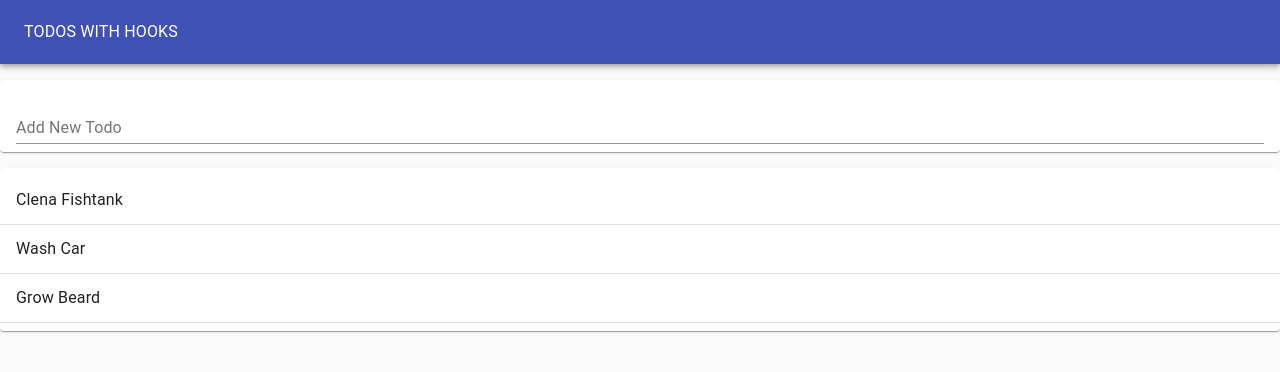
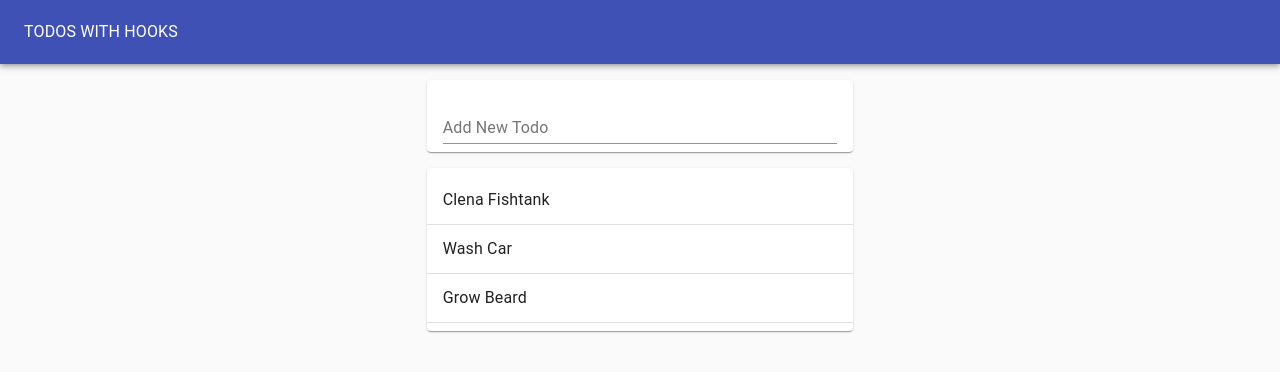
Before and after one commit to shresthabibek/hooks-todo-app, a React (Create React App) app: page / in a window 1280 px wide. Shown: the top 372 px of the page. Built offline with nearby package versions, Linux system fonts and the light colour scheme.

Commit message:
added grid

```diff
--- a/src/TodoApp.js
+++ b/src/TodoApp.js
@@ -5,7 +5,7 @@
 import Paper from '@material-ui/core/Paper';
 import AppBar from '@material-ui/core/AppBar';
 import Toolbar from '@material-ui/core/Toolbar';
-// import Grid from '@material-ui/core/Grid';
+import Grid from '@material-ui/core/Grid';
 // import useTodoState from './hooks/useTodoState';
 
 function TodoApp() {
@@ -33,8 +33,13 @@
 					<Typography color="inherit">TODOS WITH HOOKS</Typography>
 				</Toolbar>
 			</AppBar>
-			<TodoForm addTodo={addTodo} />
-			<TodoList todos={todos} />
+
+			<Grid container justify="center" style={{ height: '64px' }}>
+				<Grid item xs={11} md={8} lg={4}>
+					<TodoForm addTodo={addTodo} />
+					<TodoList todos={todos} />
+				</Grid>
+			</Grid>
 		</Paper>
 	);
 }
```
